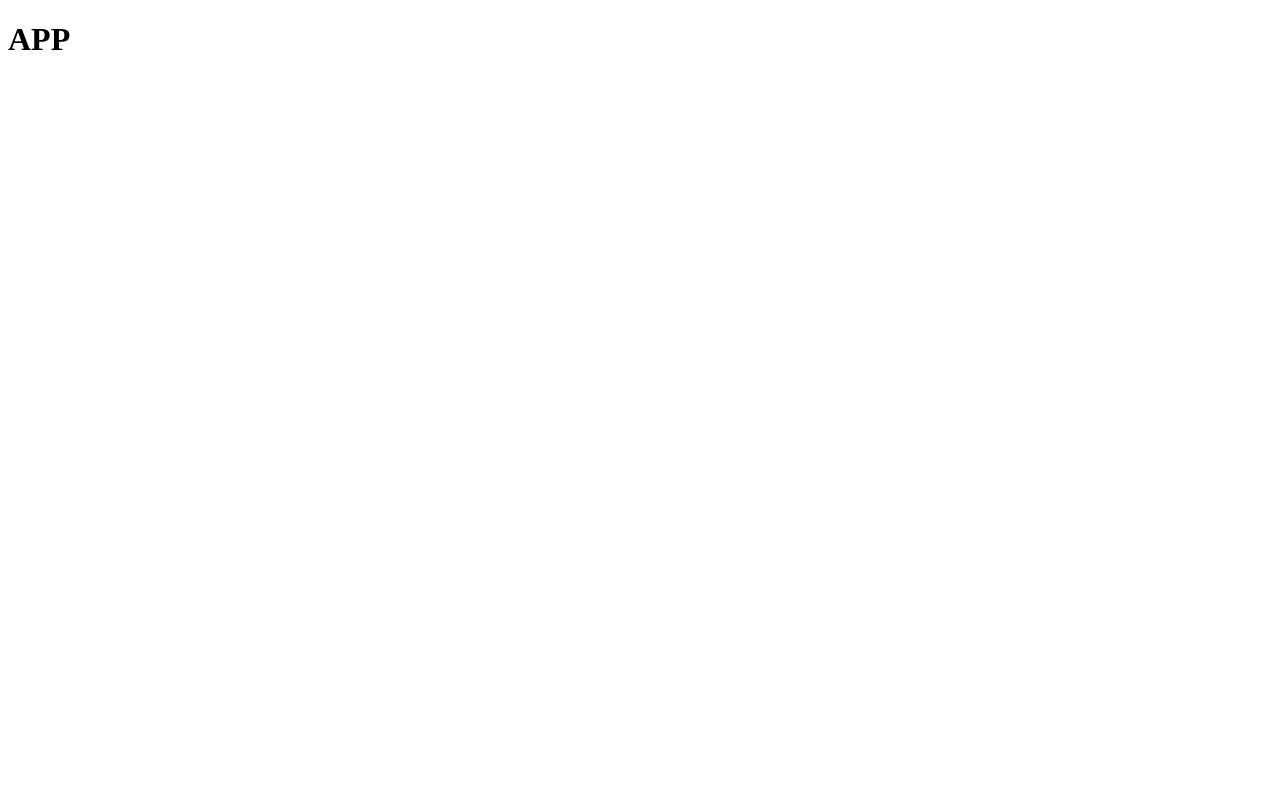
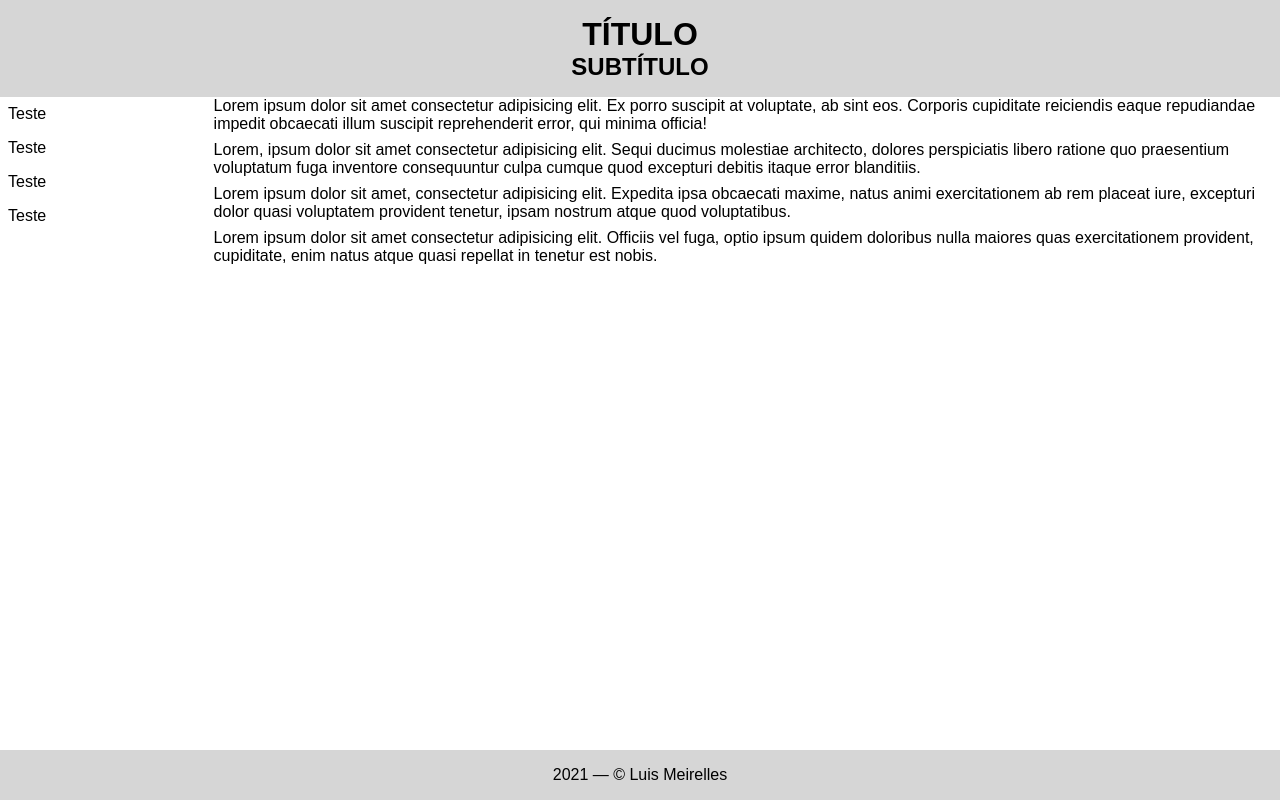
Before and after one commit to LuisMeirelles/spodeortodontia, a React (Create React App) app: page / in a window 1280 px wide. Built offline with nearby package versions, Linux system fonts and the light colour scheme.

Commit message:
Basic post structure

```diff
--- a/package.json
+++ b/package.json
@@ -9,6 +9,7 @@
     "react": "^17.0.2",
     "react-dom": "^17.0.2",
     "react-scripts": "4.0.3",
+    "styled-components": "^5.3.3",
     "web-vitals": "^1.1.2"
   },
   "scripts": {
--- a/src/App.jsx
+++ b/src/App.jsx
@@ -1,5 +1,34 @@
+import GlobalStyle from './globalStyle';
+import { Article, Aside, Footer, Header, LinkItem, Main, Menu, MenuItem, Paragraph, Subtitle, Title } from './styles';
+
 const App = () => (
-    <h1>APP</h1>
+    <>
+        <GlobalStyle />
+
+        <Header>
+            <Title>TÍTULO</Title>
+            <Subtitle>SUBTÍTULO</Subtitle>
+        </Header>
+        <Main>
+            <Aside>
+                <Menu>
+                    <MenuItem><LinkItem href="/">Teste</LinkItem></MenuItem>
+                    <MenuItem><LinkItem href="/">Teste</LinkItem></MenuItem>
+                    <MenuItem><LinkItem href="/">Teste</LinkItem></MenuItem>
+                    <MenuItem><LinkItem href="/">Teste</LinkItem></MenuItem>
+                </Menu>
+            </Aside>
+            <Article>
+                <Paragraph>Lorem ipsum dolor sit amet consectetur adipisicing elit. Ex porro suscipit at voluptate, ab sint eos. Corporis cupiditate reiciendis eaque repudiandae impedit obcaecati illum suscipit reprehenderit error, qui minima officia!</Paragraph>
+                <Paragraph>Lorem, ipsum dolor sit amet consectetur adipisicing elit. Sequi ducimus molestiae architecto, dolores perspiciatis libero ratione quo praesentium voluptatum fuga inventore consequuntur culpa cumque quod excepturi debitis itaque error blanditiis.</Paragraph>
+                <Paragraph>Lorem ipsum dolor sit amet, consectetur adipisicing elit. Expedita ipsa obcaecati maxime, natus animi exercitationem ab rem placeat iure, excepturi dolor quasi voluptatem provident tenetur, ipsam nostrum atque quod voluptatibus.</Paragraph>
+                <Paragraph>Lorem ipsum dolor sit amet consectetur adipisicing elit. Officiis vel fuga, optio ipsum quidem doloribus nulla maiores quas exercitationem provident, cupiditate, enim natus atque quasi repellat in tenetur est nobis.</Paragraph>
+            </Article>
+        </Main>
+        <Footer>
+            <p>{new Date().getFullYear()} —  &copy; Luis Meirelles</p>
+        </Footer>
+    </>
 );
 
 export default App;
--- /dev/null
+++ b/src/globalStyle.js
@@ -0,0 +1,28 @@
+import { createGlobalStyle } from 'styled-components';
+
+const GlobalStyle = createGlobalStyle`
+    * {
+        margin:0;
+        padding: 0;
+        outline: none;
+        box-sizing: border-box;
+    }
+
+    html,
+    body,
+    #root {
+        width: 100%;
+        min-height: 100vh;
+    }
+
+    body {
+        font-family: sans-serif;
+    }
+
+    #root {
+        display: flex;
+        flex-direction: column;
+    }
+`;
+
+export default GlobalStyle;
--- /dev/null
+++ b/src/styles.js
@@ -0,0 +1,67 @@
+import styled from 'styled-components';
+
+export const Header = styled.header`
+    width: 100%;
+    background: #D6D6D6;
+    display: flex;
+    flex-direction: column;
+    justify-content: center;
+    align-items: center;
+    padding: 1rem;
+`;
+
+export const Title = styled.h1`
+    text-align: center;
+`;
+
+export const Subtitle = styled.h2`
+    text-align: center;
+`;
+
+export const Main = styled.main`
+    flex-grow: 1;
+    display: flex;
+`;
+
+export const Aside = styled.aside`
+    width: 25vw;
+    flex-grow: 1;
+    margin-right: 1rem;
+`;
+
+export const Menu = styled.ul`
+    list-style: none;
+`;
+
+export const MenuItem = styled.li`
+    transition: background-color 0.3s;
+
+    :hover,
+    :focus-within {
+        background-color: #c2c2c2;
+    }
+`;
+
+export const LinkItem = styled.a`
+    width: 100%;
+    display: block;
+    text-decoration: none;
+    color: #000000;
+    padding: 0.5rem;
+`;
+
+export const Article = styled.article`
+    flex-grow: 1;
+`;
+
+export const Paragraph = styled.p`
+    margin-bottom: 0.5rem;
+`;
+
+export const Footer = styled.footer`
+    display: flex;
+    justify-content: center;
+    align-items: center;
+    background: #D6D6D6;
+    padding: 1rem;
+`;
```
Also changed, not shown: 1 other file (tests, documents, lock files or other folders).
